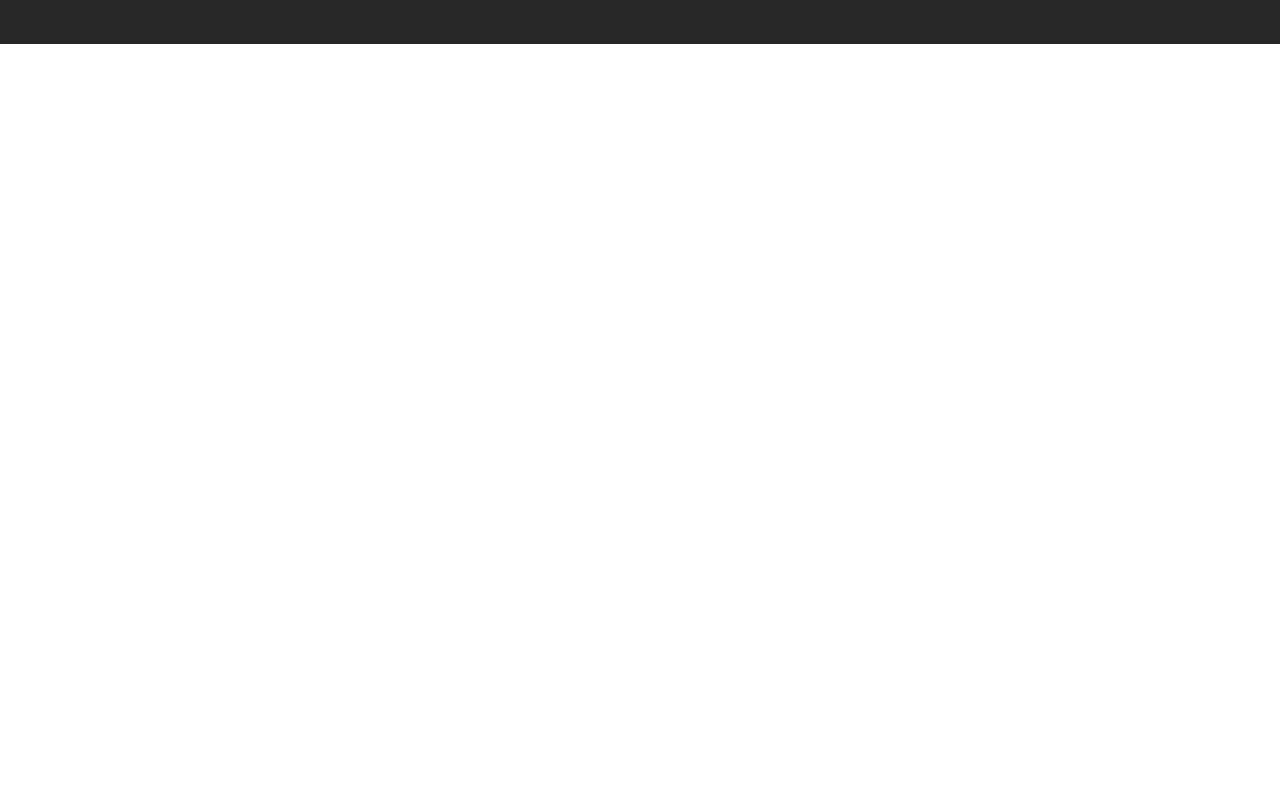
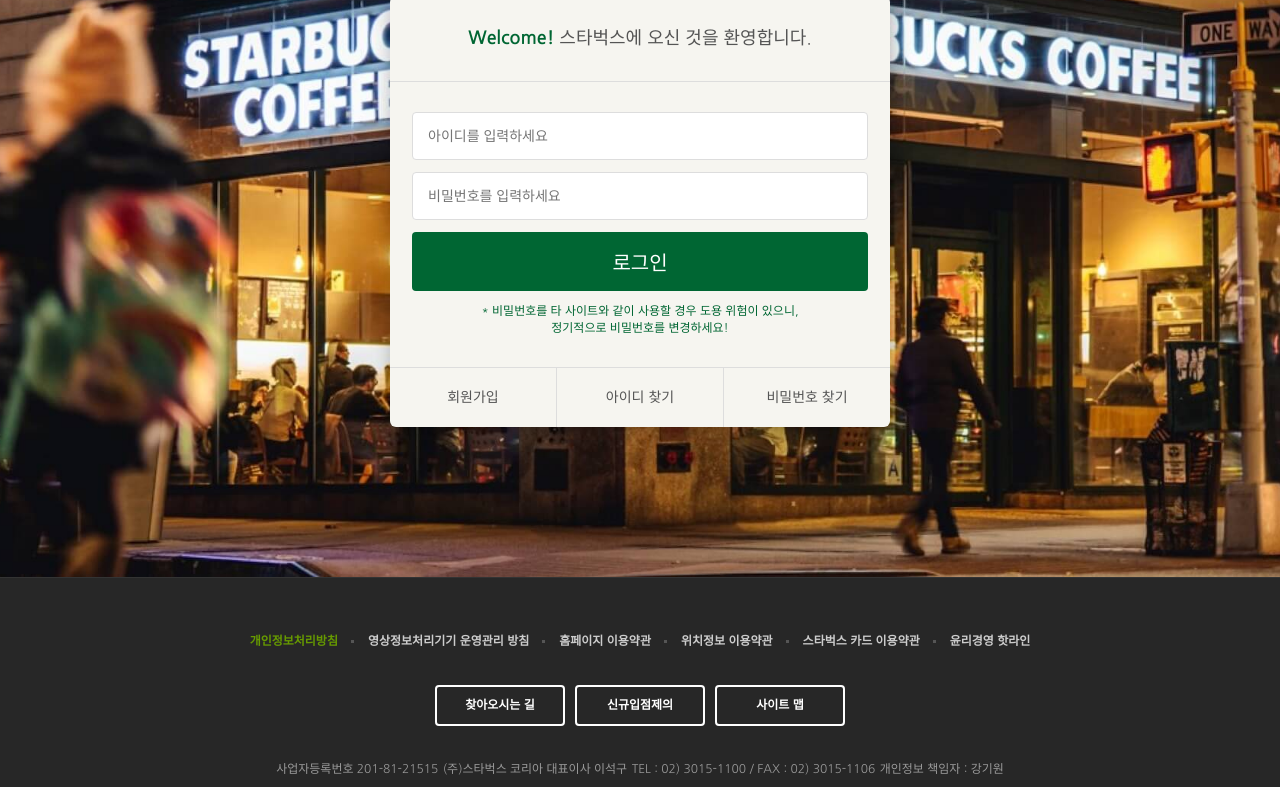
Before and after one commit to garangbi/starbucks, a plain HTML site: page signin/index.html in a window 1280 px wide. Shown: the part 290-1077 px from the top of the page. Before the commit the page ends 800 px from the top, so only its background shows below. Drawn offline with nearby package versions, Linux system fonts and the light colour scheme.

Commit message:
로그인 페이지 완성

```diff
--- /dev/null
+++ b/css/signin.css
@@ -0,0 +1,83 @@
+.signin {
+  margin-top: 120px;
+  padding: 100px 0 150px;
+  background-image: url("../images/signin_bg.jpg");
+  background-repeat: no-repeat;
+  background-position: center;
+  background-attachment: fixed;
+  background-size: cover;
+}
+
+.signin h1 {
+  color: #fff;
+  font-size: 30px;
+  font-weight: 700;
+  text-align: center;
+  margin-bottom: 24px;
+}
+
+.signin__card {
+  width: 500px;
+  margin: 0 auto;
+  border-radius: 6px;
+  background-color: #f6f5f0;
+  box-shadow: 2px 2px 20px rgba(0,0,0,.3);
+  color: #555;
+}
+
+.signin__card h2 {
+  padding: 30px;
+  font-size: 18px;
+  text-align: center;
+  border-bottom: 1px solid #ddd;
+}
+.signin__card h2 strong {
+  font-weight: 700;
+  color: #006633;
+}
+.signin__card form {
+  padding: 30px 22px;
+}
+
+.signin__card form input{
+  width: 100%;
+  margin-bottom: 12px;
+  padding: 15px;
+  border: 1px solid #ddd;
+  border-radius: 4px;
+  outline: none;
+  box-sizing: border-box;
+  font-size: 14px;
+}
+
+.signin__card form [type="submit"] {
+  background-color: #006633;
+  border: none;
+  color: #fff;
+  font-size: 20px;
+  cursor: pointer;
+}
+.signin__card form p {
+  font-size: 12px;
+  color: #006633;
+  text-align: center;
+}
+.signin__card .actions {
+  display: flex;
+  border-top: 1px solid #ddd;
+}
+.signin__card .actions a {
+  flex-grow: 1;
+  flex-basis: 0;
+  text-align: center;
+  padding: 20px;
+  color: #555;
+  font-size: 14px;
+  border-right: 1px solid #ddd;
+}
+.signin__card .actions a:hover {
+  text-decoration: underline;
+}
+.signin__card .actions a:last-child {
+  border-right: none;
+}
--- a/signin/index.html
+++ b/signin/index.html
@@ -25,6 +25,8 @@
   <link href="https://fonts.googleapis.com/css2?family=Nanum+Gothic:wght@400;700&display=swap" rel="stylesheet">
   <link rel="stylesheet" href="https://fonts.googleapis.com/icon?family=Material+Icons">
   <link rel="stylesheet" href="../css/common.css">
+  <link rel="stylesheet" href="../css/signin.css">
+
 
   <script defer src="../js/common.js"></script>
 </head>
@@ -362,7 +364,28 @@
   </header>
 
 
-    <section class="signin"></section>
+    <section class="signin">
+      <h1>로그인</h1>
+      <div class="signin__card">
+        <h2>
+          <strong>Welcome!</strong> 스타벅스에 오신 것을 환영합니다.
+        </h2>
+        <form>
+          <input type="text" placeholder="아이디를 입력하세요">
+          <input type="password" placeholder="비밀번호를 입력하세요">
+          <input type="submit" value="로그인">
+          <p>
+            * 비밀번호를 타 사이트와 같이 사용할 경우 도용 위험이 있으니, <br>
+            정기적으로 비밀번호를 변경하세요!
+          </p>
+        </form>
+        <div class="actions">
+          <a href="javascript:void(0)">회원가입</a>
+          <a href="javascript:void(0)">아이디 찾기</a>
+          <a href="javascript:void(0)">비밀번호 찾기</a>
+        </div>
+      </div>
+    </section>
 
   <!-- FOOTER -->
   <footer>
```
